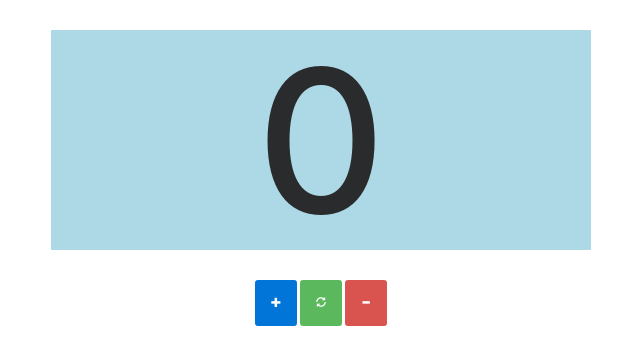
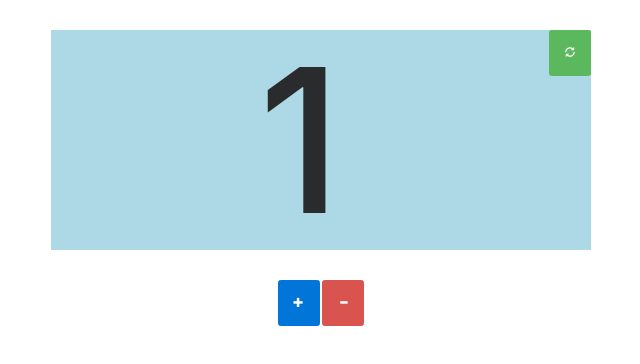
Before and after one commit to amitsingh17051/Counter--, a plain HTML site: page index.html in a window 1280 px wide. Shown: the whole page, without its empty margins (319-959 px from the left). Drawn offline with nearby package versions, Linux system fonts and the light colour scheme.

Commit message:
Update index.html

```diff
--- a/index.html
+++ b/index.html
@@ -32,17 +32,19 @@ h1 {
   <div class="row">
 
     <div class="col-sm-6 offset-sm-3 mt-sm-5">
-         <h1 id="counter">0</h1>
+    	   <button id="reset" onclick="reset()" class="btn btn-success p-4" style='float:right' >
+            <span class="glyphicon glyphicon-refresh" aria-hidden="true"></span>
+         </button>
+         <h1 id="counter">1</h1>
          <button id="plus" onclick="onClick()" class="btn btn-primary mt-5 p-4">
             <span class="glyphicon glyphicon-plus
 " aria-hidden="true"></span>
          </button>
-         <button id="less" onclick="reset()" class="btn btn-success mt-5 p-4">
-            <span class="glyphicon glyphicon-refresh" aria-hidden="true"></span>
-         </button>
+
          <button id="less" onclick="lesClick()" class="btn btn-danger mt-5 p-4">
             <span class="glyphicon glyphicon-minus" aria-hidden="true"></span>
          </button>
+
 
 
     </div>
```
